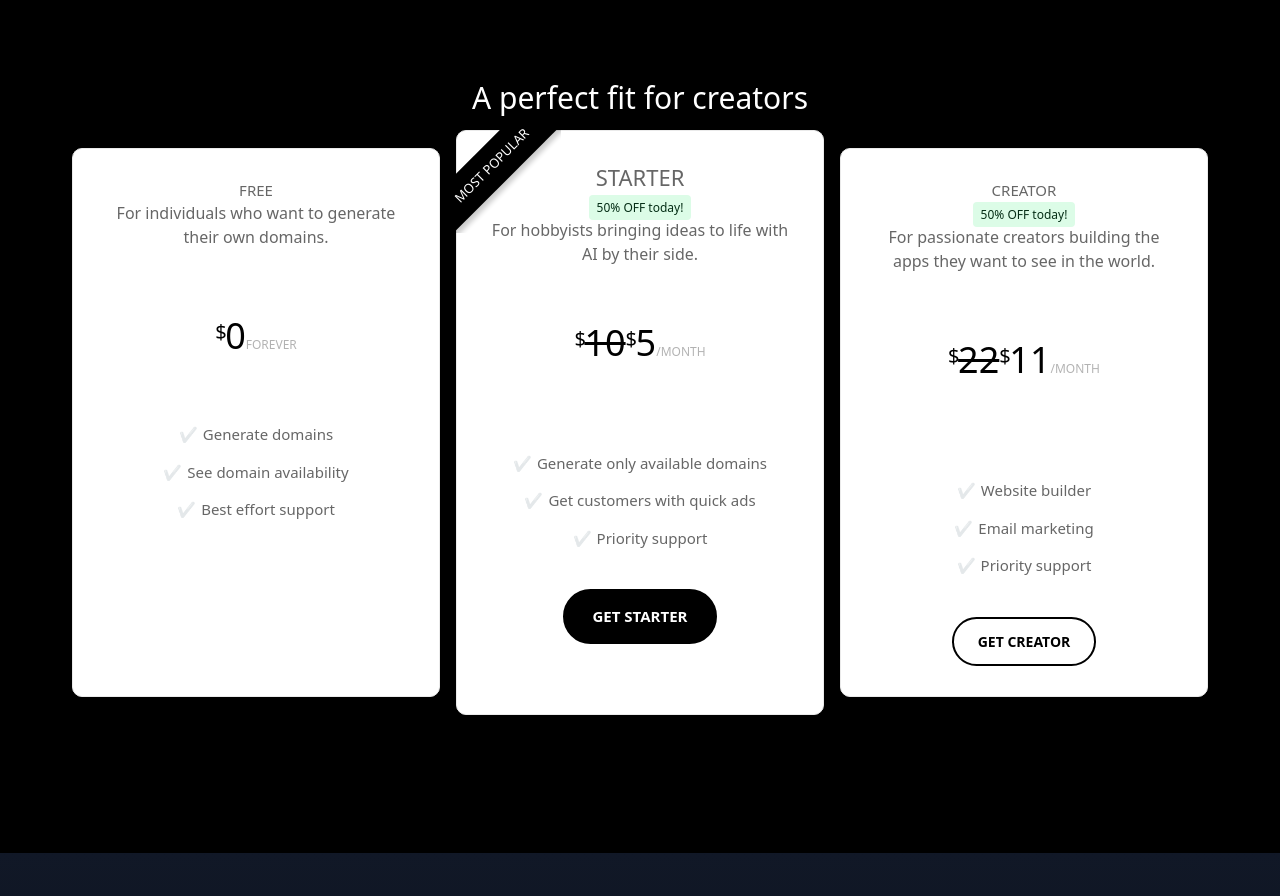
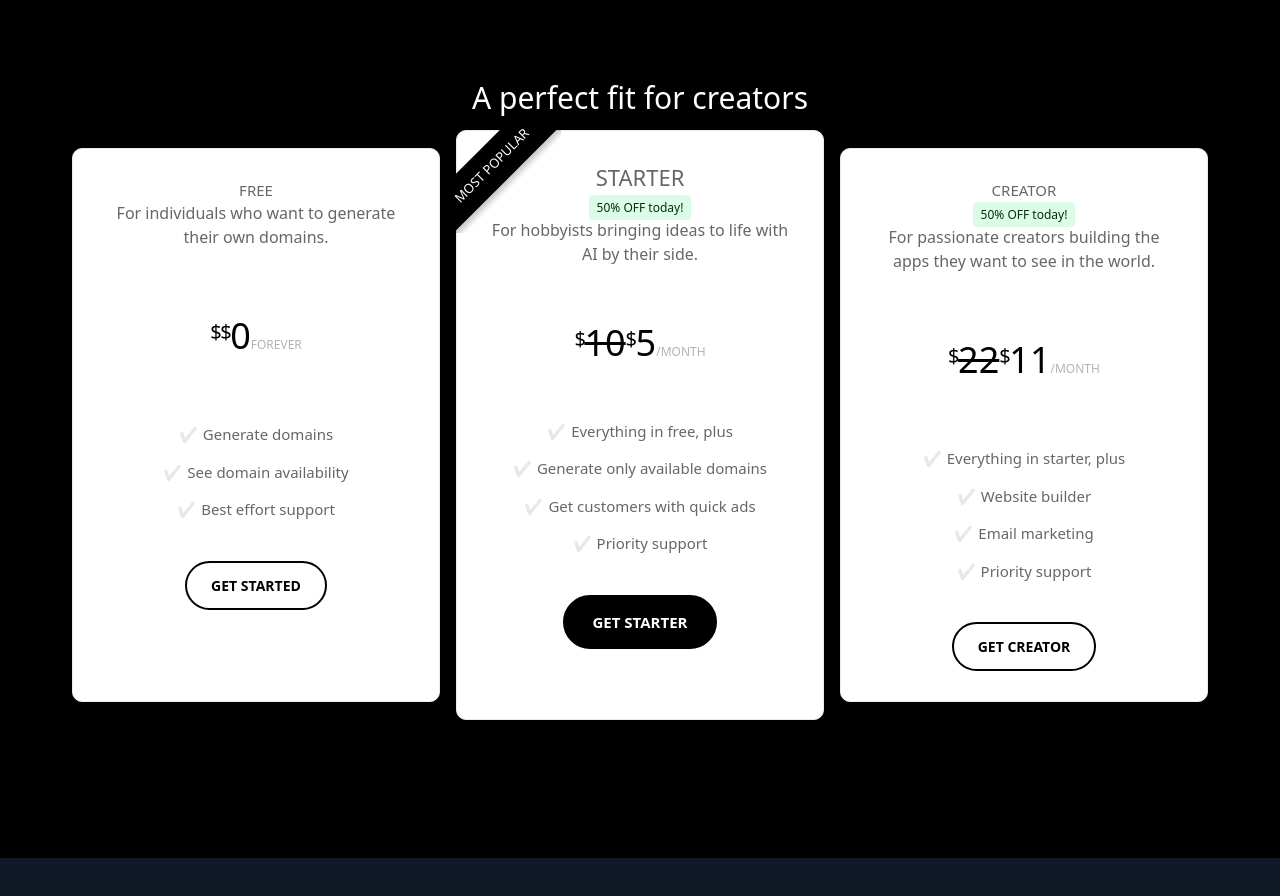
Before and after one commit to romanvieito/simplerb, a Next.js app: page / in a window 1280 px wide. Shown: the part 2660-3556 px from the top of the page. Built offline with nearby package versions, Linux system fonts and the light colour scheme; no server answers.

Commit message:
pricing update big jaja

```diff
--- a/components/CPricing.tsx
+++ b/components/CPricing.tsx
@@ -1,11 +1,74 @@
 import React, { useState, useContext } from "react";
 import EmailModal from "./EmailModal";
-import styles from "../components/CardsPricing.module.css";
+import styles from "./CardsPricing.module.css";
 import mixpanel from "../utils/mixpanel-config";
-import { useClerk, SignedIn, SignedOut, useUser } from "@clerk/nextjs";
+import { useClerk, useUser } from "@clerk/nextjs";
 import Snackbar from "@mui/joy/Snackbar";
 import SBRContext from "../context/SBRContext";
 import { Box } from "@mui/material";
+import { motion } from "framer-motion";
+
+interface PricingPlan {
+  id: string;
+  name: string;
+  description: string;
+  originalPrice: number;
+  discountedPrice: number | null;
+  features: string[];
+  isPopular?: boolean;
+  ctaText: string;
+}
+
+const pricingPlans: PricingPlan[] = [
+  {
+    id: "FREE",
+    name: "Free",
+    description: "For individuals who want to generate their own domains.",
+    originalPrice: 0,
+    discountedPrice: null,
+    features: [
+      "Generate domains",
+      "See domain availability",
+      "Best effort support"
+    ],
+    ctaText: "Get started"
+  },
+  {
+    id: "STARTER",
+    name: "Starter",
+    description: "For hobbyists bringing ideas to life with AI by their side.",
+    originalPrice: 10,
+    discountedPrice: 5,
+    features: [
+      "Everything in free, plus",
+      "Generate only available domains",
+      "Get customers with quick ads",
+      "Priority support"
+    ],
+    isPopular: true,
+    ctaText: "Get starter"
+  },
+  {
+    id: "CREATOR",
+    name: "Creator",
+    description: "For passionate creators building the apps they want to see in the world.",
+    originalPrice: 22,
+    discountedPrice: 11,
+    features: [
+      "Everything in starter, plus",
+      "Website builder",
+      "Email marketing",
+      "Priority support"
+    ],
+    ctaText: "Get creator"
+  }
+];
+
+interface ToastState {
+  open: boolean;
+  message: string;
+  severity: "success" | "danger";
+}
 
 export default function CPricing() {
   const context = useContext(SBRContext);
@@ -16,9 +79,12 @@ export default function CPricing() {
 
   const { isLoaded, user } = useUser();
   const [modalOpenLetsTalk, setModalOpenLetsTalk] = useState(false);
-  const [openSuccess, setOpenSuccess] = useState(false);
-  const [openDanger, setOpenDanger] = useState(false);
-  const [message, setMessage] = useState("");
+  const [isLoading, setIsLoading] = useState<string | null>(null);
+  const [toast, setToast] = useState<ToastState>({
+    open: false,
+    message: "",
+    severity: "success"
+  });
   const { openSignIn } = useClerk();
 
   const handleSubscriptionFreeClick = async (
@@ -26,14 +92,14 @@ export default function CPricing() {
   ) => {
     if (!isLoaded || !user) {
       openSignIn();
-    } else {
+      return;
+    }
+
+    setIsLoading("FREE");
     try {
-        const substplan = "FREE";
-        const subscancel = false;
-
       const data = {
-          substplan,
-          subscancel,
+        substplan: "FREE",
+        subscancel: false
       };
 
       const resp = await fetch(
@@ -41,72 +107,129 @@ export default function CPricing() {
         {
           method: "PUT",
           headers: {
-              "Content-Type": "application/json",
+            "Content-Type": "application/json"
           },
-            body: JSON.stringify(data),
+          body: JSON.stringify(data)
         }
       );
 
       if (!resp.ok) {
-          setMessage(
-            "Network response was not ok. Failed to set users subscription"
-          );
-          setOpenDanger(true);
-        } else {
-          setMessage("FREE subscription success");
-          setOpenSuccess(true);
+        throw new Error("Failed to set user subscription");
+      }
+
+      setToast({
+        open: true,
+        message: "FREE subscription activated successfully",
+        severity: "success"
+      });
       setSubsTplan("FREE");
       setSubsCancel(false);
       mixpanel.track("Subscription", {
+        plan_subscription: "FREE"
+      });
+    } catch (error) {
+      console.error("Subscription error:", error);
+      setToast({
+        open: true,
+        message: "Failed to activate subscription. Please try again.",
+        severity: "danger"
+      });
+      mixpanel.track("Subscription error", {
         plan_subscription: "FREE",
+        error: error
       });
-        }
-      } catch (error) {
-        console.error("Subscription with error: ", error);
-        mixpanel.track("Subscription with error", {
-          plan_subscription: "FREE",
-          error: error,
-        });
-      }
+    } finally {
+      setIsLoading(null);
     }
   };
 
-  // Handler function to track the event when the button is clicked
-  const handleSubsStarterCreatorClick = (
-    event: React.MouseEvent<HTMLButtonElement>
+  const handlePaidSubscriptionClick = (
+    event: React.MouseEvent<HTMLButtonElement>,
+    planId: string
   ) => {
-    // Prevent the form from submitting traditionally
     event.preventDefault();
 
-    // The Google Ads event snippet
-    window.gtag &&
-      window.gtag("event", "conversion", {
-        send_to: "16510475658/ZCyECJS9tqYZEIq758A9", // Your conversion ID and conversion label
+    // Track Google Ads conversion
+    window.gtag?.("event", "conversion", {
+      send_to: "16510475658/ZCyECJS9tqYZEIq758A9"
     });
 
-    // Safely access the form and submit it
     const form = event.currentTarget.form;
-
     if (form) {
-      const formData = new FormData(form); // Crea un objeto FormData con los datos del formulario
-      const tipo = formData.get("tipo");
       mixpanel.track("Subscription", {
-        plan_subscription: tipo?.toString(),
+        plan_subscription: planId
       });
       form.submit();
-    } else {
-      // Handle the case where for some reason the form isn't available
-      console.error("Form not found");
     }
   };
 
-  const letsTalk = () => {
-    mixpanel.track("Lets Talk Click", {});
-    setModalOpenLetsTalk(true);
+  const renderPriceDisplay = (plan: PricingPlan) => {
+    return (
+      <div className={styles.cardPrice}>
+        <h2>
+          <sup>$</sup>
+          {plan.discountedPrice !== null && (
+            <span className={styles.discountPrice}>{plan.originalPrice}</span>
+          )}
+          <span className={styles.ml2}>
+            <sup>$</sup>
+            {plan.discountedPrice ?? plan.originalPrice}
+            <small>{plan.originalPrice === 0 ? "forever" : "/month"}</small>
+          </span>
+        </h2>
+      </div>
+    );
   };
 
-  const handleCloseModalLetsTalk = () => {
-    setModalOpenLetsTalk(false);
+  const renderPlanFeatures = (features: string[]) => (
+    <div className={styles.cardDescription}>
+      <ul>
+        {features.map((feature, index) => (
+          <li key={index} className={styles.ok}>
+            {feature}
+          </li>
+        ))}
+      </ul>
+    </div>
+  );
+
+  const renderSubscriptionButton = (plan: PricingPlan) => {
+    if (subsTplan === plan.id) {
+      return (
+        <div className={styles.cardTitle}>
+          <h3>Your Current Plan</h3>
+        </div>
+      );
+    }
+
+    if (plan.id === "FREE") {
+      return (
+        <div className={styles.cardAction}>
+          <button
+            type="button"
+            onClick={handleSubscriptionFreeClick}
+            disabled={isLoading === "FREE"}
+            aria-busy={isLoading === "FREE"}
+          >
+            {isLoading === "FREE" ? "Activating..." : plan.ctaText}
+          </button>
+        </div>
+      );
+    }
+
+    return (
+      <div className={styles.cardAction}>
+        <form action="/api/checkout_sessions" method="POST">
+          <input type="hidden" name="tipo" value={plan.id} />
+          <button
+            type="submit"
+            onClick={(e) => handlePaidSubscriptionClick(e, plan.id)}
+          >
+            {plan.ctaText}
+          </button>
+        </form>
+      </div>
+    );
   };
 
   return (
@@ -118,201 +241,52 @@ export default function CPricing() {
       </div>
 
       <div className={styles.wrapperCard}>
-        <div className={styles.card}>
-          <div className={styles.cardTitle}>
-            <h3>Free</h3>
-            <h4>
-              For individuals who want to generate their own domains.
-            </h4>
-          </div>
-          <div className={styles.cardPrice}>
-            <h2>
-              <sup>$</sup>0<small>forever</small>
-            </h2>
-          </div>
-          <div className={styles.cardDescription}>
-            <ul>
-              <li className={styles.ok}>
-                Generate domains
-              </li>
-              <li className={styles.ok}>See domain availability</li>
-              <li className={styles.ok}>Best effort support</li>
-            </ul>
-          </div>
-        </div>
-
-        <div className={`${styles.card} ${styles.popular}`}>
+        {pricingPlans.map((plan) => (
+          <motion.div
+            key={plan.id}
+            className={`${styles.card} ${plan.isPopular ? styles.popular : ""}`}
+            initial={{ opacity: 0, y: 20 }}
+            animate={{ opacity: 1, y: 0 }}
+            transition={{ duration: 0.4 }}
+          >
+            {plan.isPopular && (
               <div className={styles.cardRibbon}>
                 <span>most popular</span>
               </div>
+            )}
             <div className={styles.cardTitle}>
-            <h3>Starter</h3>
+              <h3>{plan.name}</h3>
+              {plan.discountedPrice && (
                 <span className={styles.off}>50% OFF today!</span>
-            <h4>For hobbyists bringing ideas to life with AI by their side.</h4>
+              )}
+              <h4>{plan.description}</h4>
             </div>
-          <div className={styles.cardPrice}>
-            <h2>
-              <sup>$</sup>
-              <span className={styles.discountPrice}>10</span>
-              <span className={styles.ml2}>
-                <sup>$</sup>5<small>/month</small>
-              </span>
-            </h2>
+            {renderPriceDisplay(plan)}
+            {renderPlanFeatures(plan.features)}
+            {renderSubscriptionButton(plan)}
+          </motion.div>
+        ))}
       </div>
-          <div className={styles.cardDescription}>
-            <ul>
-              <li>Everything in free, plus</li>
-              <li className={styles.ok}>
-                Generate only available domains
-              </li>
-              {/* <li className={styles.ok}>Website creator</li> */}
-              <li className={styles.ok}>Get customers with quick ads</li>
-              <li className={styles.ok}>Priority support</li>
-            </ul>
-          </div>
-          {subsTplan !== "STARTER" ? (
-            <>
-              {
-                /*!isLoaded || !user ? (
-                        <div className={styles.cardAction}>
-                            <button type="button" onClick={() => openSignIn()}>
-                            Get starter
-                            </button>
-                        </div>
-                        ) : */ <div className={styles.cardAction}>
-                  <form action="/api/checkout_sessions" method="POST">
-                    <input type="hidden" name="tipo" value="STARTER" />
-                    <button
-                      type="submit"
-                      onClick={handleSubsStarterCreatorClick}
-                    >
-                      Get starter
-                    </button>
-                  </form>
-                </div>
-              }
-            </>
-          ) : (
-            <>
-              <div className={styles.cardTitle}>
-                <h3>Your Plan!</h3>
-              </div>
-            </>
-          )}
-        </div>
-
-        <Box className={styles.card}>
-          <div className={styles.cardTitle}>
-            <h3>Creator</h3>
-            <span className={styles.off}>50% OFF today!</span>
-            <h4>
-              For passionate creators building the apps they want to see in the
-              world.
-            </h4>
-          </div>
-          <div className={styles.cardPrice}>
-            <h2>
-              <sup>$</sup>
-              <span className={styles.discountPrice}>22</span>
-              <span className={styles.ml2}>
-                <sup>$</sup>
-                11
-                <small>/month</small>
-              </span>
-            </h2>
-          </div>
-          <div className={styles.cardDescription}>
-            <ul>
-              <li>Everything in starter, plus</li>
-              <li className={styles.ok}>Website builder</li>
-              <li className={styles.ok}>Email marketing</li>
-              <li className={styles.ok}>Priority support</li>
-            </ul>
-          </div>
-          {subsTplan !== "CREATOR" ? (
-            <>
-              {
-                /*!isLoaded || !user ? (
-                        <div className={styles.cardAction}>
-                            <button type="button" onClick={() => openSignIn()}>
-                            Get creator
-                            </button>
-                        </div>
-                        ) : */ <div className={styles.cardAction}>
-                  <form action="/api/checkout_sessions" method="POST">
-                    <input type="hidden" name="tipo" value="CREATOR" />
-                    <button
-                      type="submit"
-                      onClick={handleSubsStarterCreatorClick}
-                    >
-                      Get creator
-                    </button>
-                  </form>
-                </div>
-              }
-            </>
-          ) : (
-            <>
-              <div className={styles.cardTitle}>
-                <h3>Your Plan!</h3>
-              </div>
-            </>
-          )}
-        </Box>
-      </div>
-
-      {/* <Box className="flex">
-                <div className={styles.card}>
-                    <div className={styles.cardTitle}>
-                    <p>Need more?</p>
-                    <h3 className="mt-3">Custom Plans</h3>
-                    <h4 className="mt-3">
-                        For custom requirements and tailored services, contact us for
-                        dedicated support and precise control over your needs.
-                    </h4>
-                    </div>
-                    <div className={styles.cardAction} style={{ display: "flex", justifyContent: "center", width: "100%", marginTop:"30px" }}>
-                    <button type="button" onClick={() => letsTalk()} style={{ width:"300px"}}>
-                        Let's talk
-                    </button>
-                    <EmailModal open={modalOpenLetsTalk} onClose={handleCloseModalLetsTalk} subjectType='custom requirements' />
-                    </div>
-                    <div className={styles.cardDescription}>
-                    <ul>
-                        <li className={styles.ok}>Custom Website Support</li>
-                        <li className={styles.ok}>Custom Google Ads Support</li>
-                        <li className={styles.ok}>Api Access (coming soon)</li>
-                    </ul>
-                    </div>
-                </div>
-            </Box> */}
 
       <Snackbar
         autoHideDuration={3000}
         anchorOrigin={{
           vertical: "top",
-          horizontal: "center",
+          horizontal: "center"
         }}
-        open={openSuccess}
+        open={toast.open}
         variant="soft"
-        color="success"
-        onClose={() => setOpenSuccess(false)}
+        color={toast.severity}
+        onClose={() => setToast({ ...toast, open: false })}
       >
-        {message}
+        {toast.message}
       </Snackbar>
-      <Snackbar
-        autoHideDuration={2500}
-        anchorOrigin={{
-          vertical: "top",
-          horizontal: "center",
-        }}
-        open={openDanger}
-        variant="soft"
-        color="danger"
-        onClose={() => setOpenDanger(false)}
-      >
-        {message}
-      </Snackbar>
+
+      <EmailModal
+        open={modalOpenLetsTalk}
+        onClose={() => setModalOpenLetsTalk(false)}
+        subjectType="custom requirements"
+      />
     </div>
   );
 }
--- a/package.json
+++ b/package.json
@@ -28,6 +28,7 @@
     "cheerio": "^1.0.0",
     "dotenv": "^16.4.7",
     "eventsource-parser": "^0.0.5",
+    "framer-motion": "^12.5.0",
     "git": "^0.1.5",
     "google-ads-api": "^17.1.0",
     "google-auth-library": "^9.14.1",
```
Lines whose indentation alone changed are shown as unchanged.
